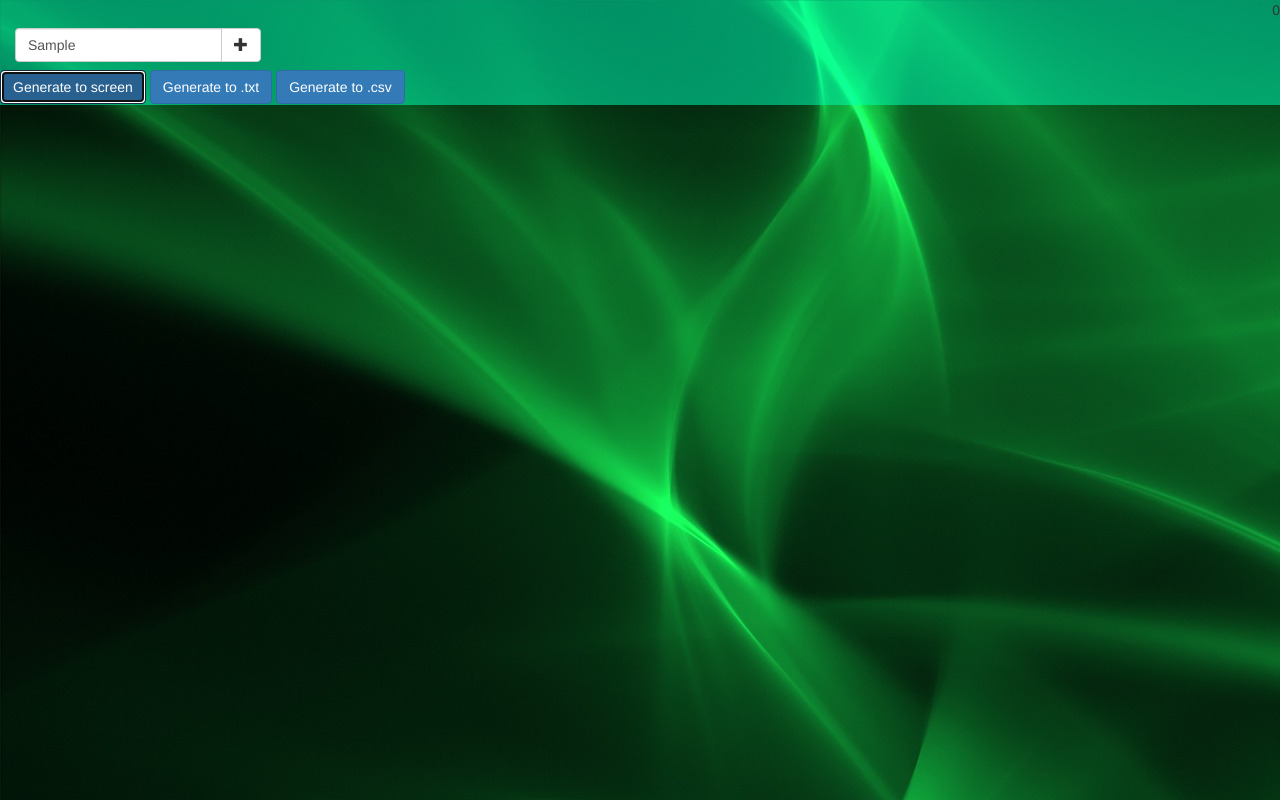
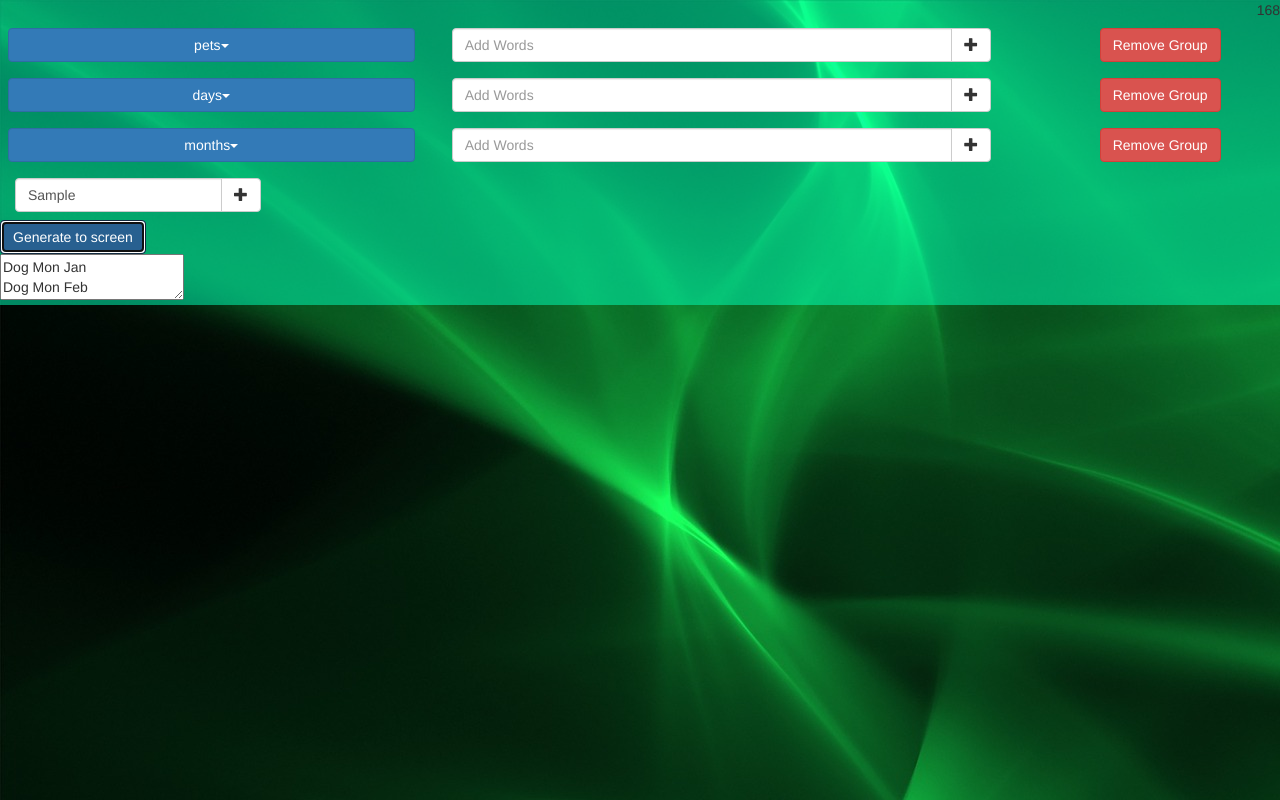
Before and after one commit to jsett/title-generator, a website: page index.html in a window 1280 px wide. Both pictures are taken after typing "Sample" into the empty fields and a click on the button "Generate to screen". Drawn offline with Linux system fonts and the light colour scheme.

Commit message:
feat: added generator.

```diff
--- a/index.html
+++ b/index.html
@@ -61,16 +61,14 @@
             </div>
             </div>
           </form>
-          <button class='btn btn-primary'>Generate to screen</button>
-          <button class='btn btn-primary'>Generate to .txt</button>
-          <button class='btn btn-primary'>Generate to .csv</button>
+          <button class='btn btn-primary' ng-click="GenToScreen()">Generate to screen</button>
+          <!--button class='btn btn-primary'>Generate to .txt</button>
+          <button class='btn btn-primary'>Generate to .csv</button-->
         </div>
       </div>
       <div class="row">
         <div class="col-sm-12">
           <textarea ng-model="myop" ng-hide="outputhide()"></textarea>
-          <!--textarea ng-model="output"  ng-hide="outputhide()">
-          </textara-->
         </div>
       </div>
   </div>
--- a/js/myapp.js
+++ b/js/myapp.js
@@ -1,10 +1,11 @@
 var app = angular.module('myApp', ['ui.bootstrap']);
 app.controller('DropdownCtrl', function ($scope, $log) {
-  /*$scope.mydata = {
+  $scope.mydata = {
     pets: ["Dog","Cat","Cow","Bird","Goat","Fish"],
-    days: ["Mon","Tue","Wed","Thur","Fri","Sat","Sun"]
-  };*/
-  $scope.mydata = {};
+    days: ["Mon","Tue","Wed","Thur","Fri","Sat","Sun"],
+    months: ["Jan","Feb","Mar","Apl"]
+  };
+  //$scope.mydata = {};
 
   $scope.adders = {};
 
@@ -69,6 +70,36 @@ app.controller('DropdownCtrl', function ($scope, $log) {
   $scope.status = {
     isopen: false
   };
+  $scope.GenerateCombos = function(p, listdepth){
+    function cartesian() {
+      a = Object.keys($scope.mydata);
+      o = []
+      for (x of a)
+      {
+        o.push($scope.mydata[x])
+      }
+      var r = [], arg = o, max = arg.length-1;
+      function helper(arr, i) {
+        for (var j=0, l=arg[i].length; j<l; j++) {
+          var a = arr.slice(0); // clone arr
+          a.push(arg[i][j]);
+          if (i==max)
+            r.push(a);
+          else
+            helper(a, i+1);
+        }
+      }
+      helper([], 0);
+      return r;
+    }
+    zzzz = cartesian();
+    return zzzz;
+  }
+  $scope.GenToScreen = function(){
+    z = $scope.GenerateCombos();
+    r = z.map(function(x){return x.join(" ")}).join("\n");
+    $scope.myop = r;
+  }
 
   $scope.toggled = function(open) {
     $log.log('Dropdown is now: ', open);
--- a/main.js
+++ b/main.js
@@ -10,5 +10,5 @@ app.on('ready', () => {
 
   mainWindow.loadURL('file://' + __dirname + '/index.html');
 
-  mainWindow.webContents.openDevTools();
+  //mainWindow.webContents.openDevTools();
 });
```
